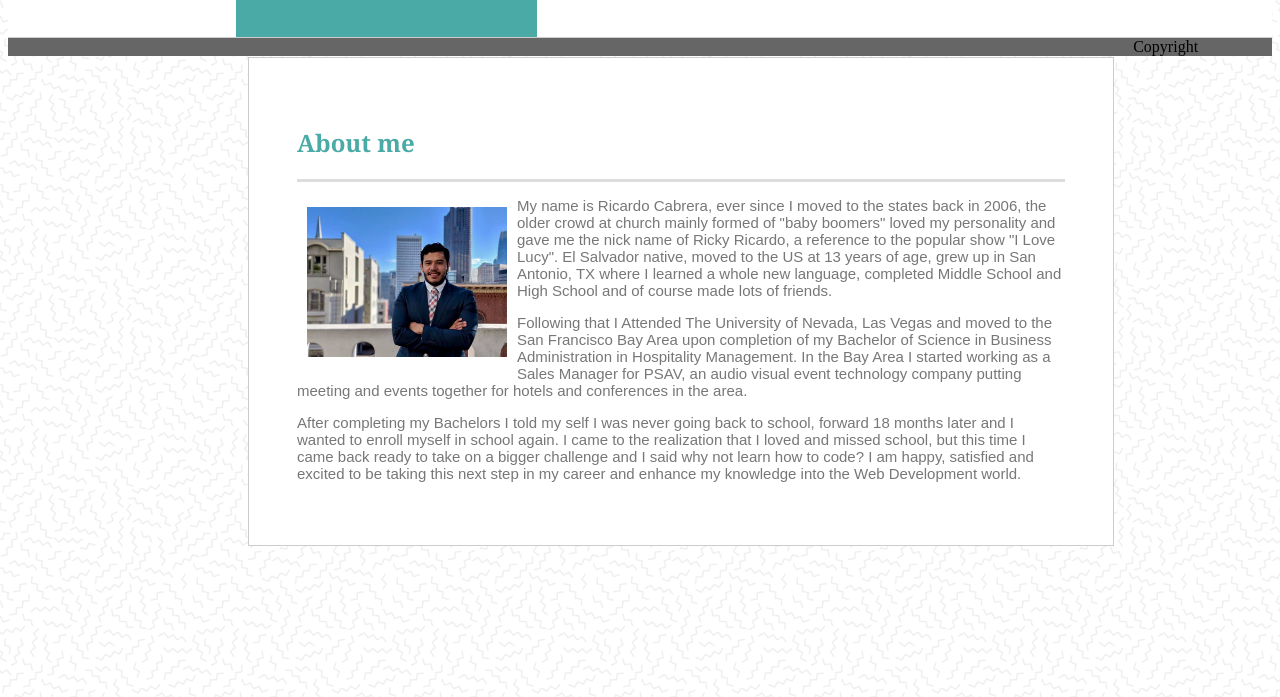
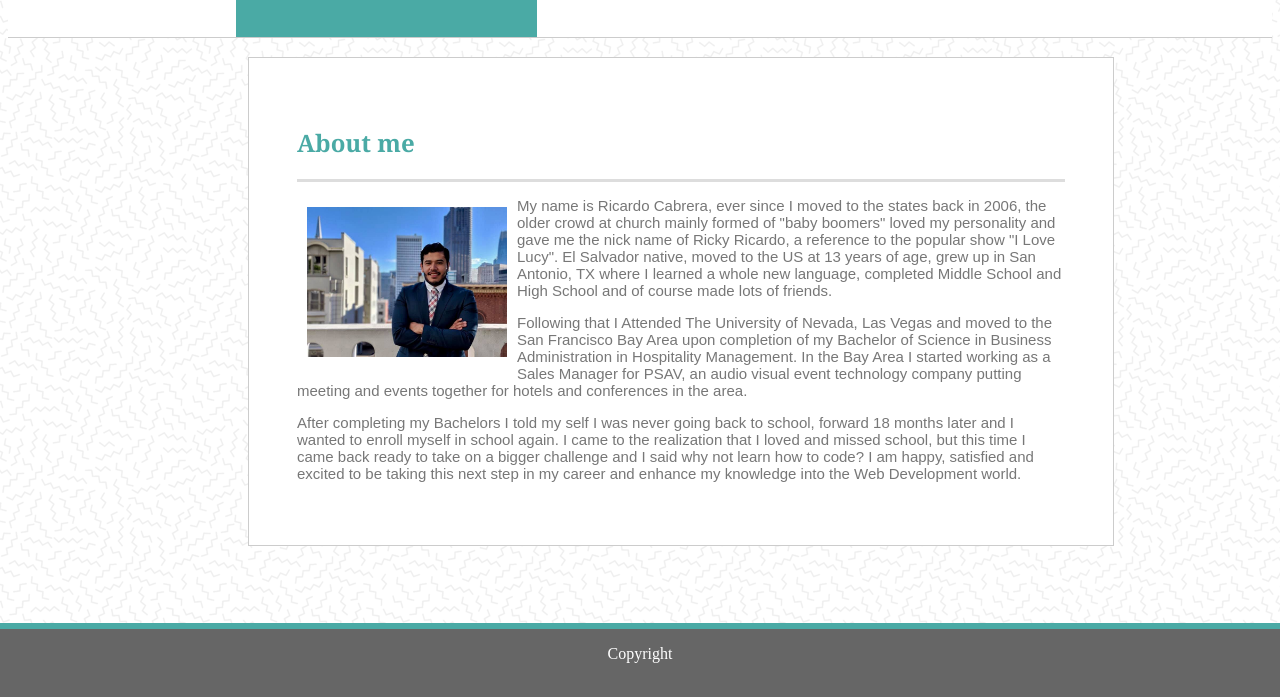
Before and after one commit to rrc92/Basic-Portfolio, a plain HTML site: page index.html in a window 1280 px wide. Shown: the part 91-788 px from the top of the page. Drawn offline with Linux system fonts and the light colour scheme.

Commit message:
added footer

```diff
--- a/index.html
+++ b/index.html
@@ -14,8 +14,8 @@
 
         <div class="heading">
             <nav>
-                <a href="index.html">About  |</a>
-                <a href="portfolio.html">Portfolio  |</a>
+                <a href="index.html">About |</a>
+                <a href="portfolio.html">Portfolio |</a>
                 <a href="contact.html">Contact</a>
             </nav>
             <h1 id="nombre">Ricky Ricardo</h1>
@@ -56,11 +56,13 @@
                     happy,
                     satisfied and excited to be taking this next step in my career and enhance my knowledge into the Web
                     Development world.</p>
-                </div>
+            </div>
 
         </div>
     </div>
-    <footer>Copyright</footer>
+    <div class="footer">
+        <p>Copyright</p>
+    </div>
 </body>
 
 </html>
--- a/style.css
+++ b/style.css
@@ -63,7 +63,14 @@ height: 150px;
 float: left;
 margin: 10px;
 }
-footer {background: #666666;
-
+.footer {background: #666666;
+    position: fixed;
+   left: 0;
+   bottom: 0;
+   width: 100%;
+   height: 10%;
+   color: white;
+   text-align: center;
+   border-top: 6px solid #4aaaa5;
 
 }
```
